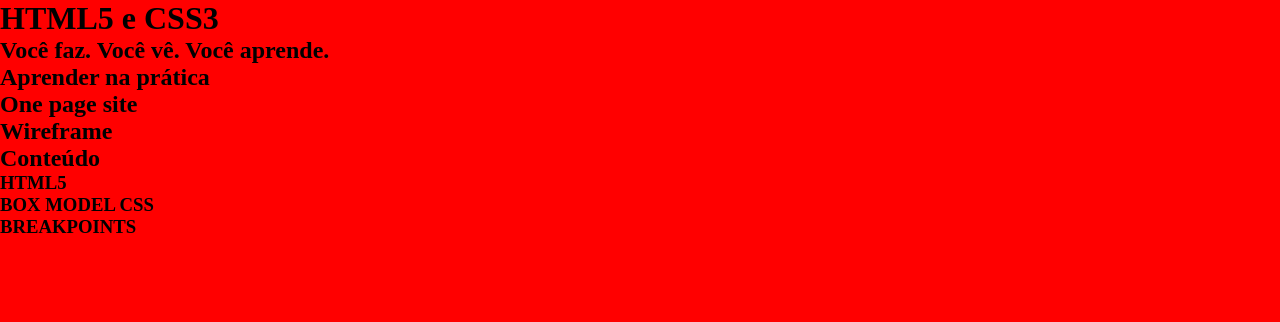
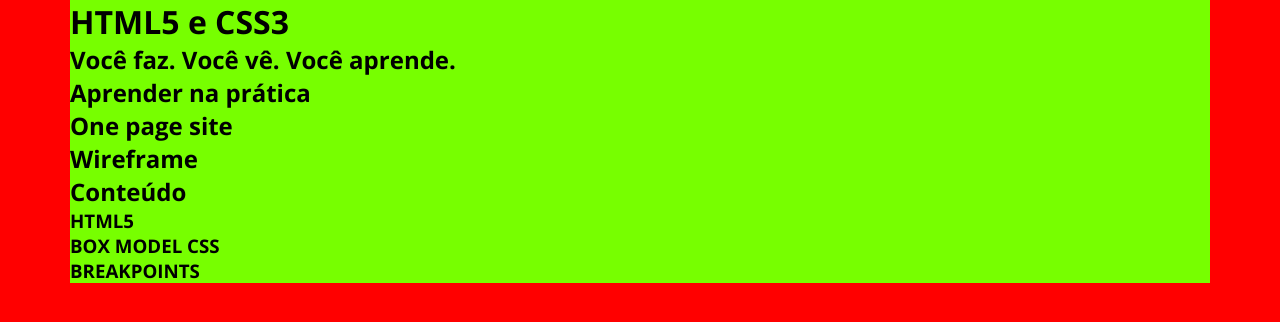
Before and after one commit to cjcsilva/html5css3, a plain HTML site: page index.html in a window 1280 px wide. Drawn offline with nearby package versions, Linux system fonts and the light colour scheme.

Commit message:
Modificacoes no layout

```diff
--- a/index.html
+++ b/index.html
@@ -12,35 +12,50 @@
 <body>
     <!-- Cabeçalho -->
     <header>
+        <div class="Container">
 
+        </div>
     </header>
     <!-- Destaque -->
     <main>
+        <div class="Container">
             <h1>HTML5 e CSS3</h1>
             <h2>Você faz. Você vê. Você aprende.</h2>
+        </div>
     </main>
     <!-- Sobre -->
     <section>
+        <div class="Container">
             <h2>Aprender na prática</h2>
+        </div>
     </section>
     <!-- One Page -->
     <section>
+        <div class="Container">
             <h2>One page site</h2>
+        </div>
     </section>
     <!-- Wireframe -->
     <section>
+        <div class="Container">
             <h2>Wireframe</h2>
+        </div>
+
     </section>
     <!-- Conteúdo -->
     <section>
+        <div class="Container">
             <h2>Conteúdo</h2>
             <h3>HTML5</h3>
             <h3>BOX MODEL CSS</h3>
             <h3>BREAKPOINTS</h3>
+        </div>
     </section>
     <!-- Rodapé -->
     <footer>
+        <div class="Container">
 
+        </div>
     </footer>
 </body>
 </html>
--- a/style.css
+++ b/style.css
@@ -1,12 +1,26 @@
 /* Folha de estilo do site One Page HTML5 e CSS3
    @author Caldwell Silva
 */
+
+/* Importacao Google Fonts */
+@import url('https://fonts.googleapis.com/css2?family=Open+Sans:wght@400;700&display=swap');
 
 /* CSS Reset */
 *{
     margin:0;
     border:0;
     padding:0;
+}
+
+body{
+    font-family: 'Open Sans', sans-serif;
+    font-size: 1em;
+}
+
+/* Layout */
+.Container{
+    margin: 0 auto;
+    background-color: #77ff00;
 }
 
 /* Smartphone portrait */
@@ -17,6 +31,10 @@
     body{
         background-color: #0ff;
     }
+    /* Layout */
+    .Container{
+        max-width: 540px;
+    }
 }
 
 /* Tablet portrait */
@@ -24,12 +42,20 @@
     body{
         background-color: #ff0;
     }
+        /* Layout */
+        .Container{
+            max-width: 720px;
+        }
 }
 
 /* Tablet landscape */
 @media (min-width: 992px) {
     body{
         background-color: #ff6600;
+    }
+    /* Layout */
+    .Container{
+        max-width: 920px;
     }
 }
 
@@ -38,4 +64,8 @@
     body{
         background-color: #ff0000;
     }
+    /* Layout */
+    .Container{
+        max-width: 1140px;
+    }
 }
```
Lines whose indentation alone changed are shown as unchanged.
